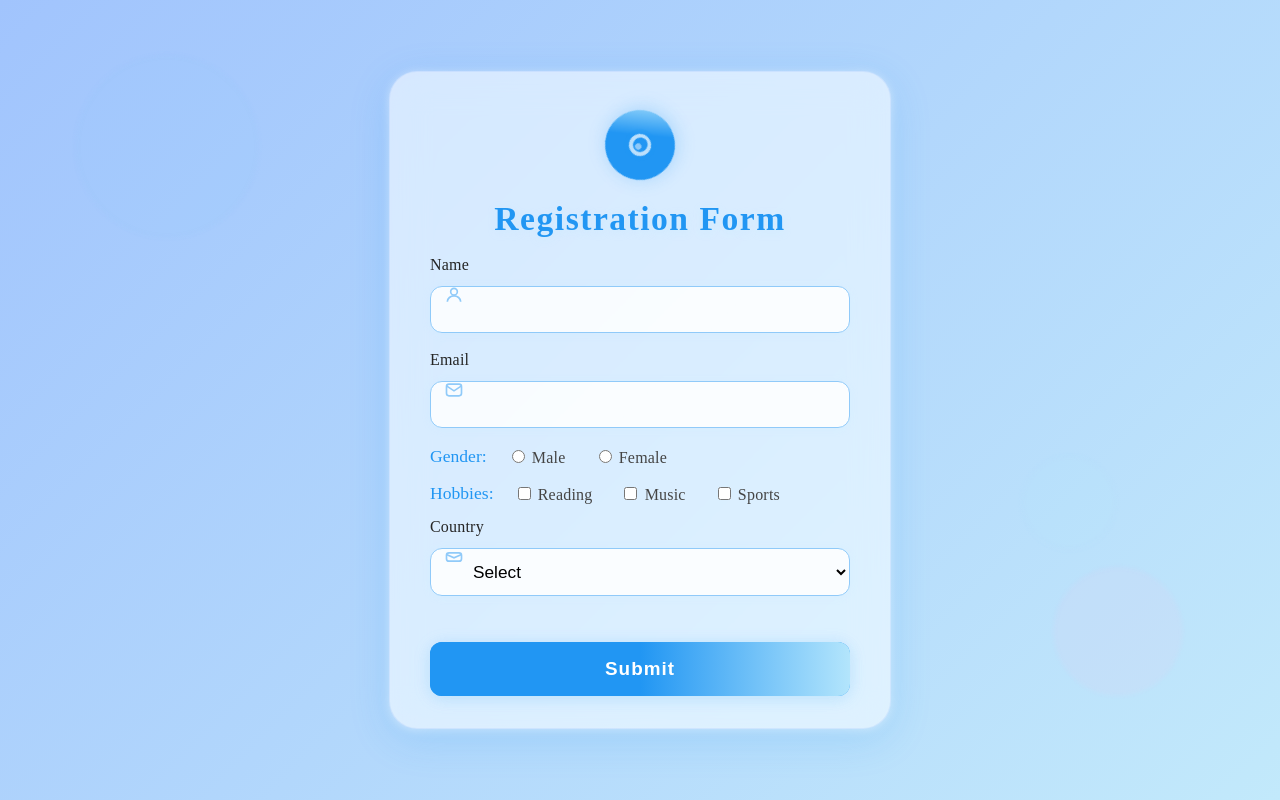
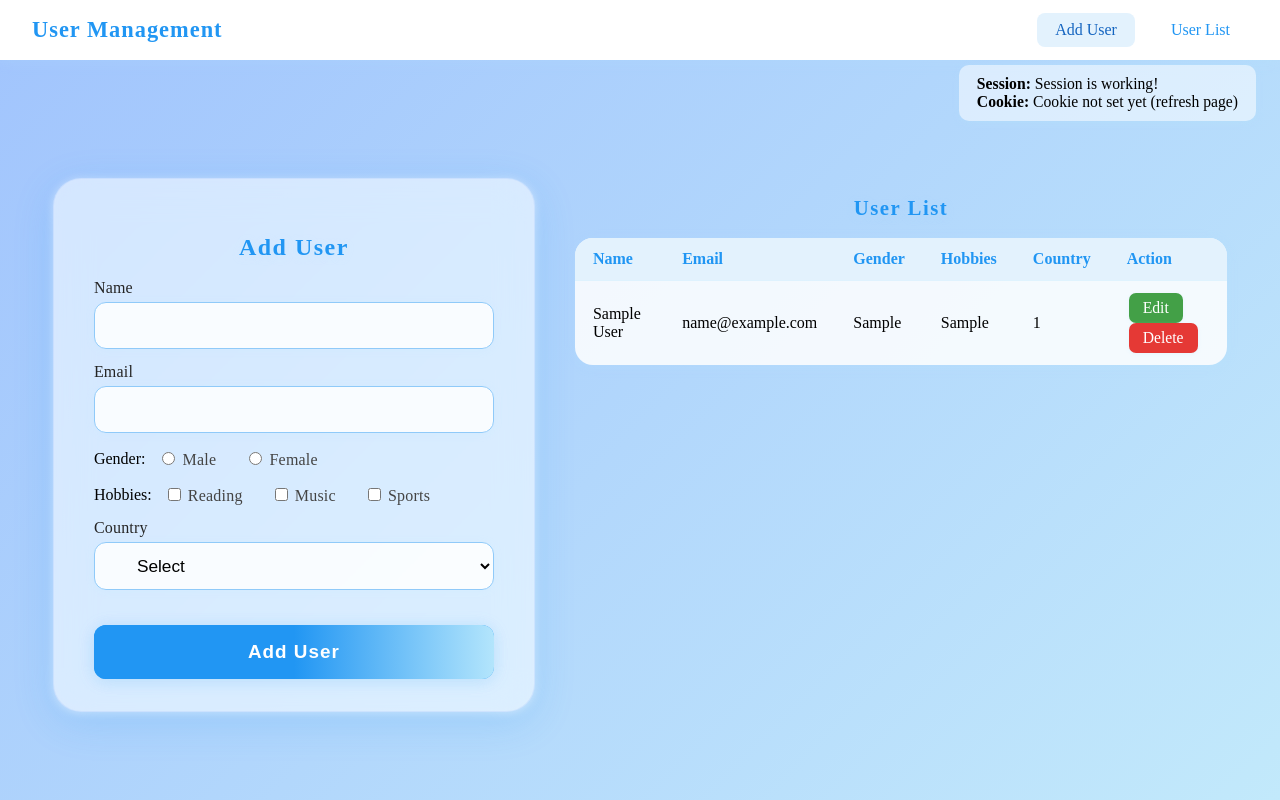
Before and after one commit to tarunydv03/gc-dental-training, a PHP site: page / in a window 1280 px wide. Run offline with PHP 8.4, Linux system fonts and the light colour scheme; tables that the repository leaves empty or names only in its code hold one stand-in row (values such as "Sample post").

Commit message:
crud operations added

```diff
--- /dev/null
+++ b/db.php
@@ -0,0 +1,11 @@
+<?php
+$dsn = 'mysql:host=db;dbname=db;charset=utf8mb4';
+$user = 'db';
+$pass = 'db';
+$options = [PDO::ATTR_ERRMODE => PDO::ERRMODE_EXCEPTION];
+try {
+    $pdo = new PDO($dsn, $user, $pass, $options);
+} catch (Exception $e) {
+    die("DB error: " . $e->getMessage());
+}
+?>
--- a/index.php
+++ b/index.php
@@ -1,117 +1,215 @@
+
 <?php
-// Minimal PHP form handler with MariaDB save
-ini_set('display_errors', 1);
-error_reporting(E_ALL);
+session_start();
+require 'db.php'; // This line requires db.php to be present
+
+// Session and cookie test
+$_SESSION['test'] = 'Session is working!';
+setcookie('testcookie', 'Cookie works', time()+3600, '/');
+
+$session_test = $_SESSION['test'] ?? 'Session not set';
+$cookie_test = $_COOKIE['testcookie'] ?? 'Cookie not set yet (refresh page)';
 
 $errors = [];
 $success = "";
 $name = $email = $gender = $country = "";
 $hobbies = [];
 
-// Handle form POST
-if ($_SERVER['REQUEST_METHOD'] === 'POST') {
+if ($_SERVER['REQUEST_METHOD'] === 'POST' && isset($_POST['action']) && $_POST['action'] === 'create') {
     $name = trim($_POST['name'] ?? '');
     $email = trim($_POST['email'] ?? '');
     $gender = $_POST['gender'] ?? '';
     $country = $_POST['country'] ?? '';
     $hobbies = $_POST['hobbies'] ?? [];
-    // Validate fields
-    if ($name === '') $errors[] = "Name is required.";
+    if ($name === '') $errors[] = "Name required.";
     if ($email === '' || !filter_var($email, FILTER_VALIDATE_EMAIL)) $errors[] = "Valid email required.";
     if ($gender === '') $errors[] = "Select gender.";
     if (empty($hobbies)) $errors[] = "Select at least one hobby.";
-    if ($country === '') $errors[] = "Select your country.";
-    // Save to DB if valid
+    if ($country === '') $errors[] = "Select country.";
     if (empty($errors)) {
-        $conn = new mysqli('db', 'db', 'db', 'db');
-        if ($conn->connect_errno) {
-            $errors[] = "DB error: " . $conn->connect_error;
-        } else {
-            $hobbies_str = implode(',', $hobbies);
-            $stmt = $conn->prepare("INSERT INTO users (name,email,gender,hobbies,country) VALUES (?,?,?,?,?)");
-            $stmt->bind_param('sssss', $name, $email, $gender, $hobbies_str, $country);
-            if ($stmt->execute()) {
-                $success = "Saved! Name: " . htmlspecialchars($name) . ", Email: " . htmlspecialchars($email);
-                $name = $email = $gender = $country = "";
-                $hobbies = [];
-            } else {
-                $errors[] = "Insert error: " . $stmt->error;
-            }
-            $stmt->close();
-            $conn->close();
-        }
+        $h_str = implode(',', $hobbies);
+        $stmt = $pdo->prepare("INSERT INTO users (name, email, gender, hobbies, country) VALUES (?, ?, ?, ?, ?)");
+        $stmt->execute([$name, $email, $gender, $h_str, $country]);
+        $_SESSION['flash'] = "Record created successfully.";
+        header("Location: index.php");
+        exit;
     }
 }
+
+$users = $pdo->query("SELECT * FROM users ORDER BY id DESC")->fetchAll(PDO::FETCH_ASSOC);
 ?>
+
 <!DOCTYPE html>
 <html lang="en">
 <head>
-    <meta charset="UTF-8" />
-    <title>Registration Form</title>
+    <meta charset="UTF-8">
+    <title>User Management</title>
     <link rel="stylesheet" href="style.css">
     <script src="form-validate.js"></script>
+    <style>
+        .navbar {
+            width: 100%;
+            background: #fff;
+            box-shadow: 0 2px 12px #b3e5fc33;
+            padding: 0 0 0 0;
+            display: flex;
+            align-items: center;
+            justify-content: space-between;
+            min-height: 60px;
+            position: fixed;
+            top: 0;
+            left: 0;
+            z-index: 10;
+        }
+        .navbar .nav-title {
+            font-size: 1.4em;
+            color: #2196f3;
+            font-weight: bold;
+            letter-spacing: 1px;
+            margin-left: 32px;
+        }
+        .navbar .nav-links {
+            display: flex;
+            gap: 18px;
+            margin-right: 32px;
+        }
+        .navbar .nav-links a {
+            text-decoration: none;
+            color: #2196f3;
+            font-weight: 500;
+            padding: 8px 18px;
+            border-radius: 8px;
+            transition: background 0.2s, color 0.2s;
+        }
+        .navbar .nav-links a.active, .navbar .nav-links a:hover {
+            background: #e3f2fd;
+            color: #1565c0;
+        }
+        .container {
+            margin-top: 90px;
+            display: flex;
+            gap: 40px;
+            justify-content: center;
+            align-items: flex-start;
+        }
+        .form-card {
+            min-width: 340px;
+            max-width: 400px;
+            margin: 0;
+        }
+        .crud-table {
+            width: 100%;
+            border-collapse: collapse;
+            margin-top: 12px;
+            background: rgba(255,255,255,0.85);
+            border-radius: 18px;
+            overflow: hidden;
+            box-shadow: 0 2px 12px #b3e5fc22;
+        }
+        .crud-table th, .crud-table td {
+            padding: 12px 18px;
+            text-align: left;
+        }
+        .crud-table th {
+            background: #e3f2fd;
+            color: #2196f3;
+            font-weight: 600;
+        }
+        .crud-table tr:not(:last-child) {
+            border-bottom: 1px solid #b3e5fc55;
+        }
+        .crud-table tr:hover {
+            background: #f5fafd;
+        }
+        .action-btn {
+            display: inline-block;
+            padding: 6px 14px;
+            margin: 0 2px;
+            border-radius: 7px;
+            background: #2196f3;
+            color: #fff;
+            text-decoration: none;
+            font-size: 0.98em;
+            transition: background 0.2s, box-shadow 0.2s;
+            box-shadow: 0 1px 4px #b3e5fc33;
+        }
+        .action-btn.edit { background: #43a047; }
+        .action-btn.delete { background: #e53935; }
+        .action-btn:hover { filter: brightness(1.08); box-shadow: 0 2px 8px #b3e5fc55; }
+        @media (max-width: 900px) {
+            .container { flex-direction: column; align-items: center; gap: 32px; }
+        }
+    </style>
 </head>
 <body>
-<div class="main-bg">
-    <div class="float-shape float1"></div>
-    <div class="float-shape float2"></div>
-    <div class="float-shape float3"></div>
-    <div class="form-card">
-        <div class="form-title">
-            <span class="logo-anim">
-                <svg viewBox="0 0 48 48"><circle cx="24" cy="24" r="20" fill="#2196f3" opacity=".25"/><circle cx="24" cy="24" r="14" fill="#fff" opacity=".7"/><path d="M24 15a9 9 0 0 1 9 9v1a9 9 0 0 1-18 0v-1a9 9 0 0 1 9-9z" fill="#2196f3"/><circle cx="24" cy="21" r="4" fill="#90caf9"/></svg>
-            </span>
-            <span>Registration Form</span>
+<div style="position:fixed;top:65px;right:24px;z-index:9999;background:#fff8;padding:10px 18px;border-radius:10px;box-shadow:0 2px 8px #b3e5fc33;font-size:0.98em;">
+    <b>Session:</b> <?= htmlspecialchars($session_test) ?><br>
+    <b>Cookie:</b> <?= htmlspecialchars($cookie_test) ?>
+</div>
+<div class="navbar">
+    <div class="nav-title">User Management</div>
+    <div class="nav-links">
+        <a href="#form" class="active">Add User</a>
+        <a href="#list">User List</a>
+    </div>
+</div>
+<div class="main-bg" style="min-height:100vh;">
+    <div class="container">
+        <div class="form-card" id="form">
+            <h1 class="form-title" style="font-size:1.5em;">Add User</h1>
+            <?php if (!empty($_SESSION['flash'])): ?>
+                <div class="success"><?= htmlspecialchars($_SESSION['flash']) ?></div>
+                <?php unset($_SESSION['flash']); ?>
+            <?php endif ?>
+            <?php if ($errors): ?>
+                <div class="error"><?= implode('<br>', array_map('htmlspecialchars', $errors)) ?></div>
+            <?php endif; ?>
+            <form id="mainForm" method="post" novalidate style="margin-bottom:0;">
+                <input type="hidden" name="action" value="create">
+                <label>Name<input type="text" name="name" value="<?= htmlspecialchars($name) ?>" required></label>
+                <label>Email<input type="email" name="email" value="<?= htmlspecialchars($email) ?>" required></label>
+                <div class="inline-group">Gender:
+                    <label><input type="radio" name="gender" value="Male" <?= $gender === 'Male' ? 'checked' : ''; ?>> Male</label>
+                    <label><input type="radio" name="gender" value="Female" <?= $gender === 'Female' ? 'checked' : ''; ?>> Female</label>
+                </div>
+                <div class="inline-group">Hobbies:
+                    <label><input type="checkbox" name="hobbies[]" value="Reading" <?= in_array('Reading', $hobbies) ? 'checked' : ''; ?>> Reading</label>
+                    <label><input type="checkbox" name="hobbies[]" value="Music" <?= in_array('Music', $hobbies) ? 'checked' : ''; ?>> Music</label>
+                    <label><input type="checkbox" name="hobbies[]" value="Sports" <?= in_array('Sports', $hobbies) ? 'checked' : ''; ?>> Sports</label>
+                </div>
+                <label>Country
+                    <select name="country" required>
+                        <option value="">Select</option>
+                        <option value="India" <?= $country === 'India' ? 'selected' : ''; ?>>India</option>
+                        <option value="USA" <?= $country === 'USA' ? 'selected' : ''; ?>>USA</option>
+                        <option value="Other" <?= $country === 'Other' ? 'selected' : ''; ?>>Other</option>
+                    </select>
+                </label>
+                <button type="submit">Add User</button>
+            </form>
         </div>
-        <?php if ($success): ?>
-            <div class="success"><?= $success ?></div>
-        <?php endif; ?>
-        <?php if ($errors): ?>
-            <div class="error" role="alert"><?= implode('<br>', $errors) ?></div>
-        <?php endif; ?>
-        <form id="mainForm" method="post" novalidate>
-            <div class="input-group">
-                <label for="name">Name</label>
-                <span class="input-icon">
-                    <svg width="20" height="20" fill="none" viewBox="0 0 24 24"><circle cx="12" cy="8" r="4" stroke="#90caf9" stroke-width="2"/><path d="M4 20c0-4 4-7 8-7s8 3 8 7" stroke="#90caf9" stroke-width="2"/></svg>
-                </span>
-                <input type="text" id="name" name="name" value="<?= htmlspecialchars($name) ?>" required autocomplete="off">
-            </div>
-            <div class="input-group">
-                <label for="email">Email</label>
-                <span class="input-icon">
-                    <svg width="20" height="20" fill="none" viewBox="0 0 24 24"><rect x="3" y="5" width="18" height="14" rx="3" stroke="#90caf9" stroke-width="2"/><path d="M3 7l9 6 9-6" stroke="#90caf9" stroke-width="2"/></svg>
-                </span>
-                <input type="email" id="email" name="email" value="<?= htmlspecialchars($email) ?>" required autocomplete="off">
-            </div>
-            <div class="inline-group">
-                <span style="margin-right:8px; color:#2196f3; font-size:1.1em;">Gender:</span>
-                <label for="gender-male"><input type="radio" id="gender-male" name="gender" value="Male" <?= $gender==='Male'?'checked':''; ?>> Male</label>
-                <label for="gender-female"><input type="radio" id="gender-female" name="gender" value="Female" <?= $gender==='Female'?'checked':''; ?>> Female</label>
-            </div>
-            <div class="inline-group">
-                <span style="margin-right:8px; color:#2196f3; font-size:1.1em;">Hobbies:</span>
-                <label for="hobby-reading"><input type="checkbox" id="hobby-reading" name="hobbies[]" value="Reading" <?= in_array('Reading',$hobbies)?'checked':''; ?>> Reading</label>
-                <label for="hobby-music"><input type="checkbox" id="hobby-music" name="hobbies[]" value="Music" <?= in_array('Music',$hobbies)?'checked':''; ?>> Music</label>
-                <label for="hobby-sports"><input type="checkbox" id="hobby-sports" name="hobbies[]" value="Sports" <?= in_array('Sports',$hobbies)?'checked':''; ?>> Sports</label>
-            </div>
-            <div class="input-group">
-                <label for="country">Country</label>
-                <span class="input-icon">
-                    <svg width="20" height="20" fill="none" viewBox="0 0 24 24"><rect x="3" y="7" width="18" height="10" rx="3" stroke="#90caf9" stroke-width="2"/><path d="M3 9l9 4 9-4" stroke="#90caf9" stroke-width="2"/></svg>
-                </span>
-                <select id="country" name="country" required>
-                    <option value="">Select</option>
-                    <option value="India" <?= $country==='India'?'selected':''; ?>>India</option>
-                    <option value="USA" <?= $country==='USA'?'selected':''; ?>>USA</option>
-                    <option value="Other" <?= $country==='Other'?'selected':''; ?>>Other</option>
-                </select>
-            </div>
-            <button type="submit">Submit</button>
-        </form>
+        <div style="flex:1;max-width:700px;" id="list">
+            <h2 class="form-title" style="font-size:1.3em;margin-bottom:18px;">User List</h2>
+            <table class="crud-table">
+                <tr>
+                    <th>Name</th><th>Email</th><th>Gender</th><th>Hobbies</th><th>Country</th><th>Action</th>
+                </tr>
+                <?php foreach ($users as $u): ?>
+                <tr>
+                    <td><?= htmlspecialchars($u['name']) ?></td>
+                    <td><?= htmlspecialchars($u['email']) ?></td>
+                    <td><?= htmlspecialchars($u['gender']) ?></td>
+                    <td><?= htmlspecialchars($u['hobbies']) ?></td>
+                    <td><?= htmlspecialchars($u['country']) ?></td>
+                    <td>
+                        <a href="edit.php?id=<?= $u['id'] ?>" class="action-btn edit">Edit</a>
+                        <a href="delete.php?id=<?= $u['id'] ?>" class="action-btn delete" onclick="return confirm('Delete this user?')">Delete</a>
+                    </td>
+                </tr>
+                <?php endforeach; ?>
+            </table>
+        </div>
     </div>
 </div>
 </body>
-<!-- Removed draggable card JS for static form -->
-<script src="form_validate.js"></script>
 </html>
```
Also changed, not shown: delete.php (added, +12 -0 lines), edit.php (added, +145 -0 lines).
